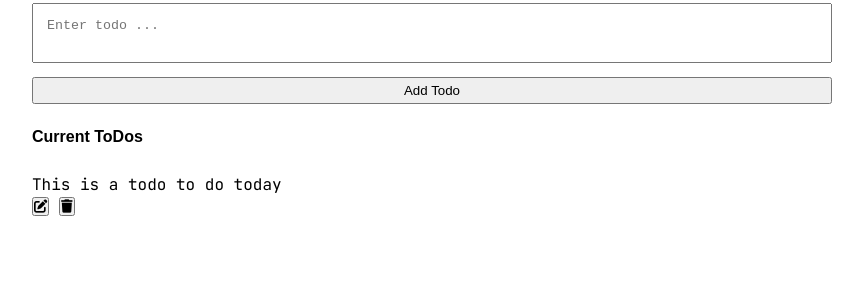
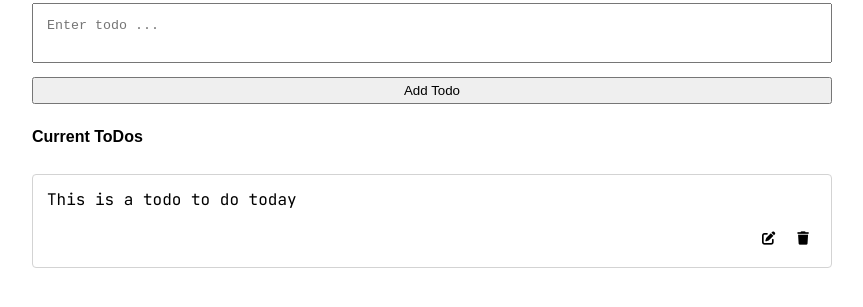
Before and after one commit to WazzaPd/ToDoNow, a plain HTML site: page index.html in a window 1280 px wide. Shown: the part 91-398 px from the top of the page, without its empty margins (208-1071 px from the left). Drawn offline with Linux system fonts and the light colour scheme.

Commit message:
completion of frontend stubbing

```diff
--- a/index.html
+++ b/index.html
@@ -23,11 +23,11 @@
         <div class="todoContainer"></div>
         <div class="todo">
             <p>This is a todo to do today</p>
-            <div>
-                <button>
+            <div class = btnContainer>
+                <button class="iconBtn">
                     <i class="fa-solid fa-pen-to-square"></i>
                 </button>
-                <button>
+                <button class="iconBtn">
                     <i class="fa-solid fa-trash"></i>
                 </button>
             </div>
--- a/styles.css
+++ b/styles.css
@@ -43,4 +43,40 @@ form textarea {
 form button {
     padding: 4px;
     cursor: pointer;
+    gap: 14px;
 }
+
+.todoContainer,
+.todo {
+    display: flex;
+    flex-direction: column;
+    gap: 14px;
+}
+
+.todo {
+    padding: 14px;
+    border: 1px solid lightgray;
+    border-radius: 4px;;
+}
+
+.btnContainer {
+    display: flex;
+    gap: 6px;
+    margin-left: auto;
+}
+
+.iconBtn {
+    background: transparent;
+    border: none;
+    outline: none;
+    padding: 0 8px;
+    cursor: pointer;
+    display: grid;
+    place-items: center;
+    aspect-ratio: 1/1;
+    border-radius: 50%;
+}
+
+.iconBtn:hover {
+    background-color: rgb(228, 228, 228);
+}
```
